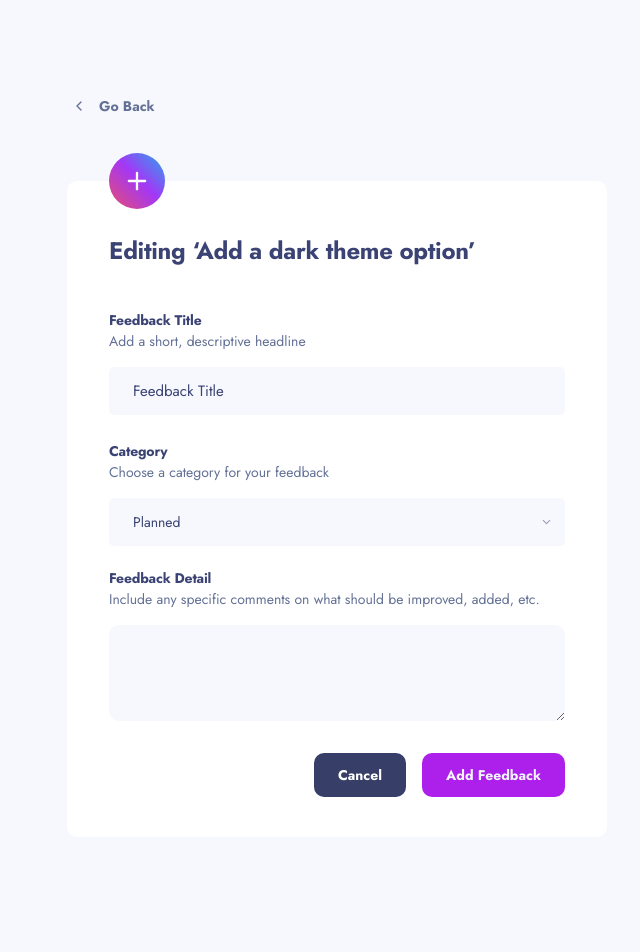
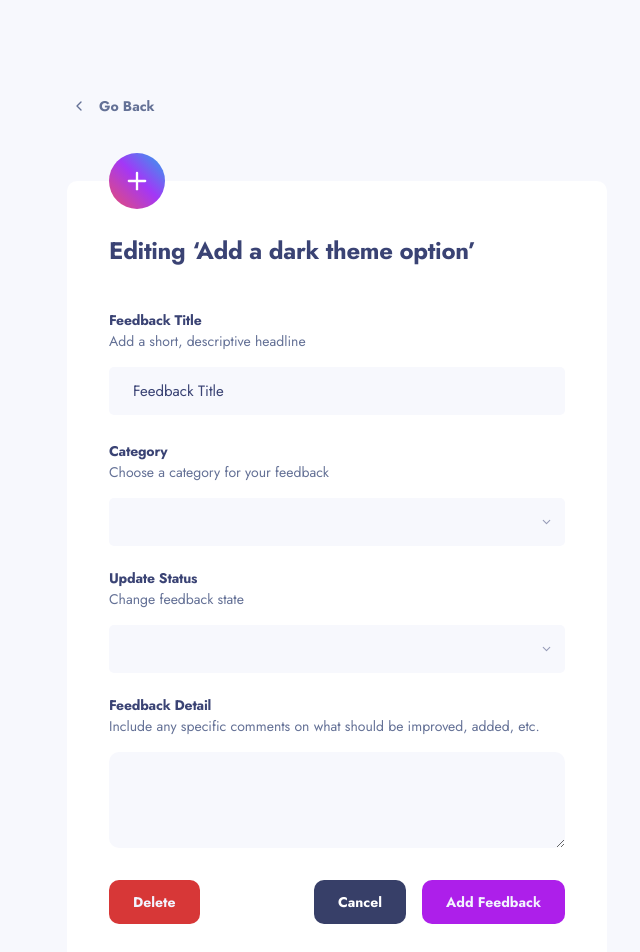
Before and after one commit to keremenen/product-feedback-app, a Next.js app: page /feedbacks/1/edit in a window 1280 px wide. Shown: the top 952 px of the page, without its empty margins (303-943 px from the left). Before the commit the page ends 837 px from the top, so only its background shows below. Built offline with nearby package versions, Linux system fonts and the light colour scheme.

Commit message:
Add static edit page

```diff
--- a/src/app/feedbacks/[id]/edit/page.tsx
+++ b/src/app/feedbacks/[id]/edit/page.tsx
@@ -54,7 +54,32 @@ export default function EditPage() {
             </div>
             <Select>
               <SelectTrigger className="h-12 text-body-3">
-                <SelectValue placeholder="Planned" />
+                <SelectValue placeholder="" />
+              </SelectTrigger>
+              <SelectContent>
+                <SelectItem value="feature">Feature</SelectItem>
+                <SelectSeparator />
+                <SelectItem value="ui">UI</SelectItem>
+                <SelectSeparator />
+                <SelectItem value="ux">UX</SelectItem>
+                <SelectSeparator />
+                <SelectItem value="enhancement">Enhancement</SelectItem>
+                <SelectSeparator />
+                <SelectItem value="bug">Bug</SelectItem>
+              </SelectContent>
+            </Select>
+          </div>
+
+          <div className="mb-5 flex flex-col gap-4">
+            <div>
+              <Label htmlFor="title">Update Status</Label>
+              <p className="text-heading-4 font-normal tracking-normal text-secondary-dark-grey">
+                Change feedback state
+              </p>
+            </div>
+            <Select>
+              <SelectTrigger className="h-12 text-body-3">
+                <SelectValue placeholder="" />
               </SelectTrigger>
               <SelectContent>
                 <SelectItem value="suggestion">Suggestion</SelectItem>
@@ -62,6 +87,7 @@ export default function EditPage() {
                 <SelectItem value="planned">Planned</SelectItem>
                 <SelectSeparator />
                 <SelectItem value="in-progress">In-Progress</SelectItem>
+                <SelectSeparator />
                 <SelectItem value="live">Live</SelectItem>
               </SelectContent>
             </Select>
@@ -79,6 +105,9 @@ export default function EditPage() {
           </div>
         </FormBody>
         <FormControls>
+          <Button variant={"warning"} className="mr-auto">
+            Delete
+          </Button>
           <Button variant={"dark"}>Cancel</Button>
           <Button>Add Feedback</Button>
         </FormControls>
```
